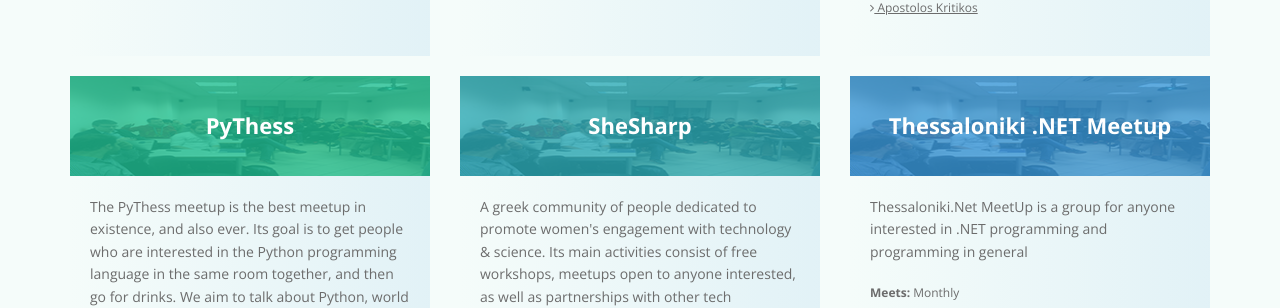
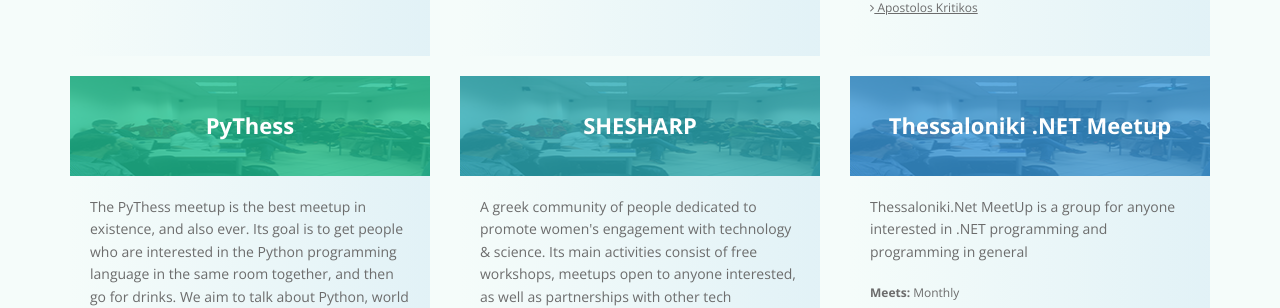
Before and after one commit to skgtech/skgtech.github.io, a Jekyll site: the page built from index.html, in a window 1280 px wide and 900 px high, scrolled down 1621 px. Shown: the part 150-458 px from the top of the window. Built offline with Jekyll 4.4.1, drawn with Linux system fonts in a browser that asks for light colours; nearby versions of some CDN libraries.

```diff
--- a/_data/communities.yaml
+++ b/_data/communities.yaml
@@ -96,7 +96,7 @@
       email: "s.kourtzanidis@outlook.com"
     - name: "Konstantinos Ziazios"
       email: "ziaziosk@gmail.com"
-- name: "SheSharp"
+- name: "SHESHARP"
   period: "Sporadic"
   description: "A greek community of people dedicated to promote women's engagement with technology & science. Its main activities consist of free workshops, meetups open to anyone interested, as well as partnerships with other tech communities and local chapters of Thessaloniki."
   website: "http://www.shesharp.org/"
```
